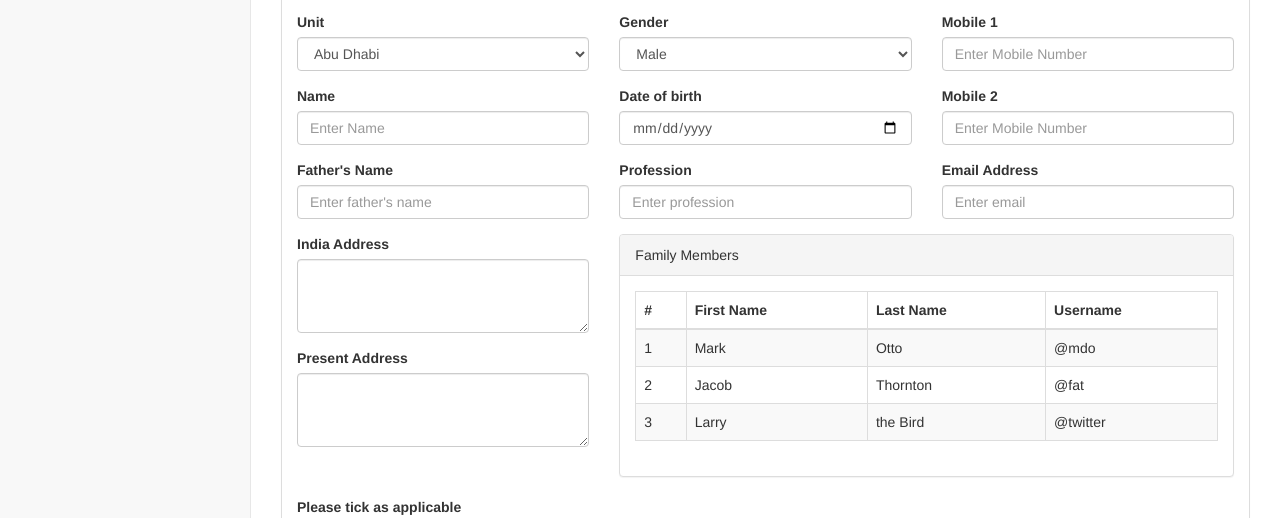
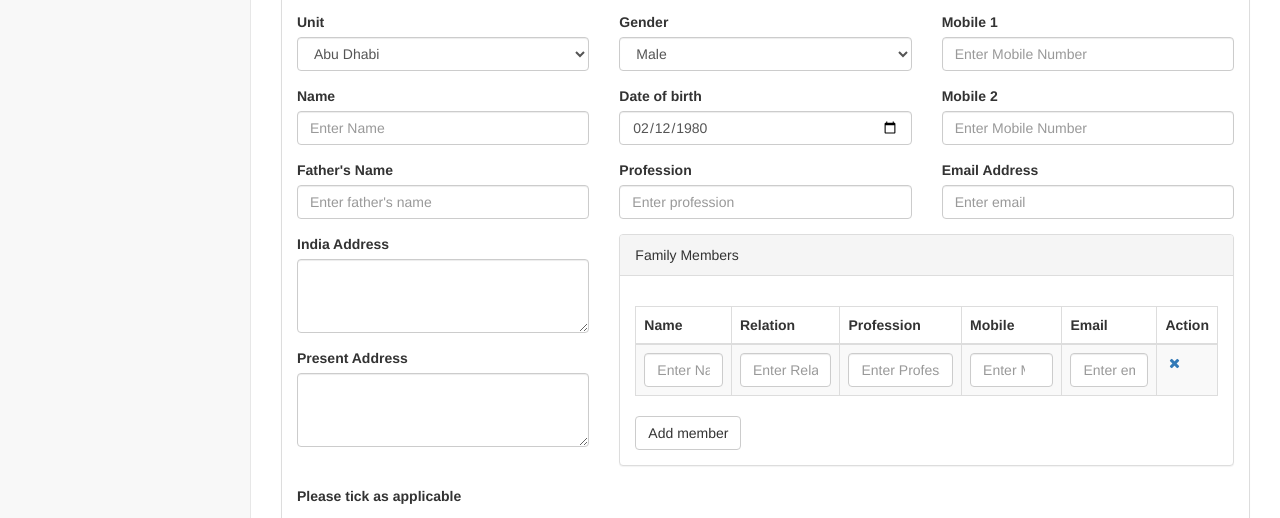
Before and after one commit to AlReem/wisdomuae, a website: page pages/forms.html in a window 1280 px wide. Shown: the part 206-724 px from the top of the page. Drawn offline with Linux system fonts and the light colour scheme.

Commit message:
Table with dynamic rows

```diff
--- a/lib/js.js
+++ b/lib/js.js
@@ -1 +1,11 @@
-$('.dob').datepicker();
+$("#add-family-member").click(function () {
+    // $("tr#family-member-01").clone(true).attr("id", "added").insertBefore("#new-family-member");
+    $("tr#new-family-member").clone(true).attr("id", "added").css("display","table-row").insertBefore("#new-family-member");
+    // console.log("hello");
+    return false;
+});
+
+$(".delete-family-member").click(function () {
+    $(this).parent().parent().remove();
+    return false;
+});
--- a/pages/forms.html
+++ b/pages/forms.html
@@ -106,7 +106,7 @@
                                       </div>
                                       <div class="form-group">
                                           <label>Date of birth</label>
-                                          <input class="form-control" size="10" type="date" value="12-02-1980" data-date="12-02-1980" data-date-format="dd-mm-yyyy" data-date-viewmode="years">
+                                          <input class="form-control" size="10" type="date" value="1980-02-12">
                                       </div>
                                       <div class="form-group">
                                           <label>Profession</label>
@@ -154,38 +154,45 @@
                                     <!-- /.panel-heading -->
                                     <div class="panel-body">
                                         <div class="table-responsive">
-                                            <table class="table table-striped table-bordered table-hover">
+                                          <form role="form">
+                                            <table id="family-table" class="table table-striped table-bordered table-hover">
                                                 <thead>
                                                     <tr>
-                                                        <th>#</th>
-                                                        <th>First Name</th>
-                                                        <th>Last Name</th>
-                                                        <th>Username</th>
+                                                        <th>Name</th>
+                                                        <th>Relation</th>
+                                                        <th>Profession</th>
+                                                        <th>Mobile</th>
+                                                        <th>Email</th>
+                                                        <th>Action</th>
                                                     </tr>
                                                 </thead>
                                                 <tbody>
-                                                    <tr>
-                                                        <td>1</td>
-                                                        <td>Mark</td>
-                                                        <td>Otto</td>
-                                                        <td>@mdo</td>
+                                                    <tr id="family-member-01">
+                                                      <div class="form-group">
+                                                        <td><input class="form-control" type="text" placeholder="Enter Name"></td>
+                                                        <td><input class="form-control" type="text" placeholder="Enter Relationship"></td>
+                                                        <td><input class="form-control" type="text" placeholder="Enter Profession"></td>
+                                                        <td><input class="form-control" type="number" placeholder="Enter Mobile"></td>
+                                                        <td><input class="form-control" type="email" placeholder="Enter email"></td>
+                                                        <td><a class="delete-family-member" href=""><i class="fa fa-close fa-fw"></i></a></td>
+                                                      </div>
                                                     </tr>
-                                                    <tr>
-                                                        <td>2</td>
-                                                        <td>Jacob</td>
-                                                        <td>Thornton</td>
-                                                        <td>@fat</td>
-                                                    </tr>
-                                                    <tr>
-                                                        <td>3</td>
-                                                        <td>Larry</td>
-                                                        <td>the Bird</td>
-                                                        <td>@twitter</td>
+                                                    <tr style="display:none" id="new-family-member">
+                                                      <div class="form-group">
+                                                        <td><input class="form-control" type="text" placeholder="Enter Name"></td>
+                                                        <td><input class="form-control" type="text" placeholder="Enter Relationship"></td>
+                                                        <td><input class="form-control" type="text" placeholder="Enter Profession"></td>
+                                                        <td><input class="form-control" type="number" placeholder="Enter Mobile"></td>
+                                                        <td><input class="form-control" type="email" placeholder="Enter email"></td>
+                                                        <td><a class="delete-family-member" href=""><i class="fa fa-close fa-fw"></i></a></td>
+                                                      </div>
                                                     </tr>
                                                 </tbody>
                                             </table>
+                                          </form>
                                         </div>
                                         <!-- /.table-responsive -->
+                                        <button id="add-family-member" type="button" class="btn btn-default">Add member</button>
                                     </div>
                                     <!-- /.panel-body -->
                                 </div>
```
